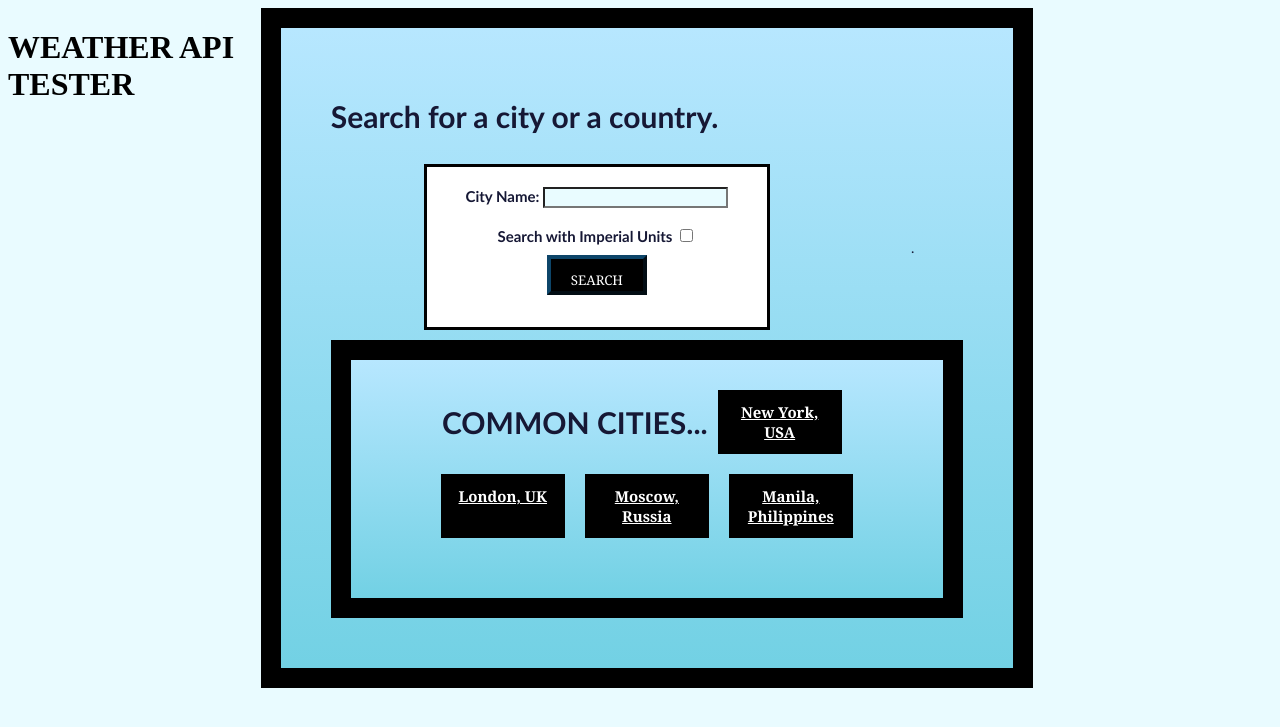
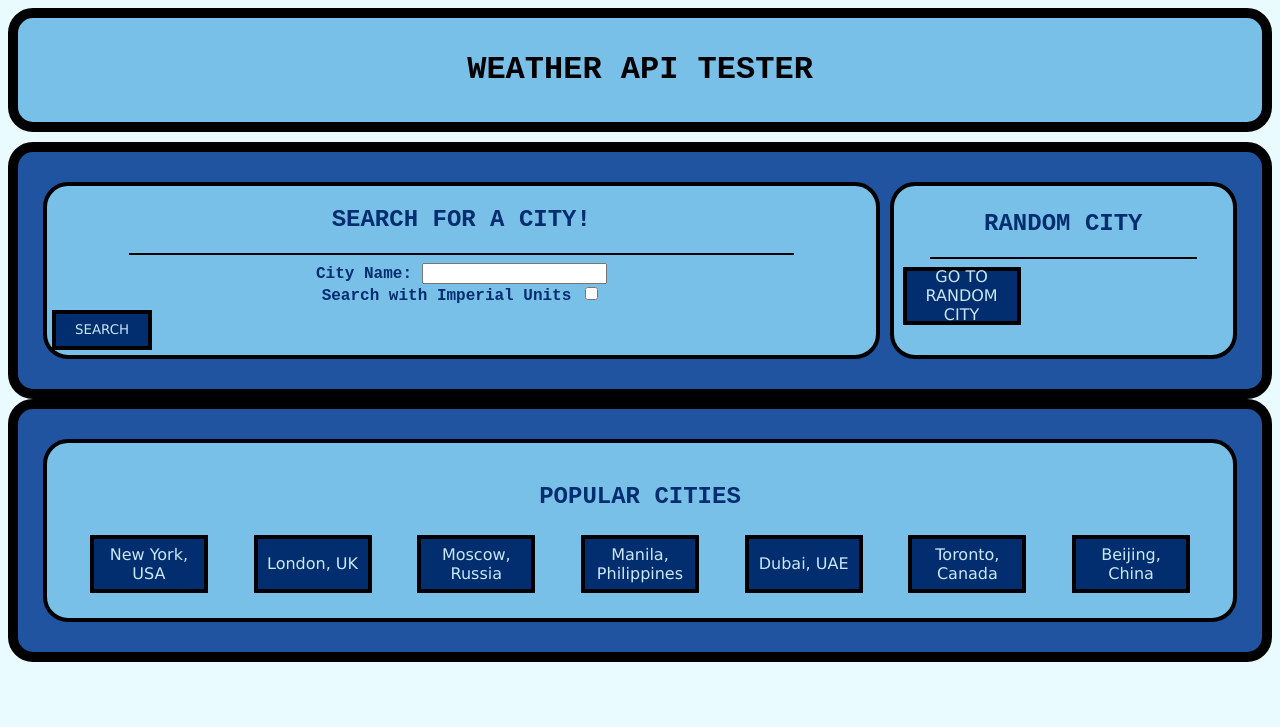
Before and after one commit to Edward-Mercado/django-weather-app, a Django app: page / in a window 1280 px wide. Shown: the top 727 px of the page. Run offline with Django 5.2, Linux system fonts and the light colour scheme.

Commit message:
oh damn things bad

```diff
--- a/weather_project/weather_app/templates/index.html
+++ b/weather_project/weather_app/static/application.css
@@ -1,57 +1,107 @@
-<!DOCTYPE html>
-{% load static %}
-<link rel="stylesheet" href="{% static 'styles.css' %}">
+h1 {
+    color: black;
+    text-align: center;
+    font-weight: bold;
+    font-family: 'Courier New';
+}
 
-<head>
-    <title> Weather in {{ name }} </title>
-    <style>
+h2 {
+    color: rgb(2, 45, 110);
+    font-family: 'Courier New';
+}
 
-    </style>
-</head>
+.title_div {
+    padding: 12px;
+    margin-bottom: 10px;
+    display: flex;
+    align-items: center;
+    justify-content: center;
+    background-color: rgb(121, 192, 233);
+    border: black solid 10px;
+    border-radius: 25px;
+}
 
-<body>
-    <h1 style="text-align: center"> Weather in {{ name }}, on {{ date }} </h1>
-    <h3 style="text-align: center"> This page uses {{ units }} units. <a href="/search/{{ snake_cased_name }}/{{ reverse_units }}"> Switch to {{ reverse_units }}? </a> </h3>
-    <p style="text-align: center"> Last Updated: {{ time }} </h3>
-    <div class="main_div">
+.main_content {
+    display: flex;
+    flex-flow: row wrap;
+    justify-content: space-around;
+    background-color: rgb(32, 83, 160);
+    border: black solid 10px;
+    border-radius: 25px;
+    padding: 20px;
+}
 
-        <div class="attribute" style="background-color: {{ temp_color }}; color: black;">
-            <img src={% static "images/thermometer.png" %} width="120" height="100">
-            <h1> TEMPERATURE </h1>
-            <h2> {{ temperature }} </h2>
-        </div>
+.big {
+    text-align: center;
+    justify-content: center;
+    align-items: center;
+    margin-top: 10px;
+    margin-right: 5px;
+    margin-left: 5px;
+    margin-bottom: 10px;
+    background-color: rgb(121, 192, 233);
+    border: black solid 4px;
+    border-radius: 25px;
+    flex: 1;
+}
 
-        <div class="big_filler"><p style="font-size: 12px; font-color: #e9fbff;"> . </p></div>
+.bigger {
+    text-align: center;
+    margin-top: 10px;
+    margin-right: 5px;
+    margin-left: 5px;
+    margin-bottom: 10px;
+    background-color: rgb(121, 192, 233);
+    border: black solid 4px;
+    border-radius: 25px;
+    flex: 1.5;
+    display: flex;
+    flex-flow: row wrap;
+    justify-content: space-around;
+    padding: 20px;
+}
 
-        <div class="attribute">
-            <img src={% static weather_image %} width="200" height="100">
-            <h1> DESCRIPTION OF WEATHER </h1>
-            <h2> {{ weather }} </h2>
-        </div>
+.small {
+    text-align: center;
+    margin-top: 10px;
+    margin-right: 5px;
+    margin-left: 5px;
+    margin-bottom: 10px;
+    background-color: rgb(121, 192, 233);
+    border: black solid 4px;
+    border-radius: 25px;
+    flex: 0.4;
+    padding: 4px;
+}
 
-        <div class="big_filler"><p style="font-size: 12px; font-color: #e9fbff;"> . </p></div>
+.input_text {
+    color: rgb(2, 45, 110);
+    font-weight: bold;
+    font-family: 'Courier New';
+    width: 20px;
+    height: 20px;
+}
 
-        <div class="attribute">
-            <img src={% static "images/humidity.png" %} width="100" height="100">
-            <h1> HUMIDITY </h1>
-            <h2> {{ humidity }}% </h2>
-            <h2> It's {{ humidity_descriptor }} outside! </h2>
-        </div>
+.search_button {
+    display: flex;
+    justify-content: center;
+    align-items: center;
+    padding: 5px;
+    margin: 5px;
+    font-family: Verdana;
+    background-color:rgb(2, 45, 110);
+    color: rgb(202, 232, 247);
+    border: black 4px solid;
+    text-decoration: none;
+}
+.search_button:hover {
+    font-family: Verdana;
+    color:rgb(2, 45, 110);
+    background-color: rgb(202, 232, 247);
+    border: black 4px solid;
+    text-decoration: none;
+}
 
-        <div class="big_filler"><p style="font-size: 12px; font-color: #e9fbff;"> . </p></div>
-
-        <div class="attribute">
-            <img src={% static "images/wind.png" %} width="200" height="100">
-            <h1> WIND SPEED </h1>
-            <h2> {{ wind_speed }} </h2>
-        </div>
-
-        <div class="big_filler"><p style="font-size: 12px; font-color: #e9fbff;"> . </p></div>
-
-    </div>
-        <div style="margin: 12px">  . </div>
-        <a href="/input/random" class="search_button"> Try another Random Place </a> <br> </br>
-        <div style="margin: 12px">  . </div>
-        <a href="/" class="search_button"> HOME </a>
-
-</body>
+.fill {
+    width: 100%;
+}
--- a/weather_project/weather_app/templates/main.html
+++ b/weather_project/weather_app/templates/main.html
@@ -2,67 +2,49 @@
 {% load static %}
 <link rel="stylesheet" href="{% static 'styles.css' %}">
 
+<html>
     <head>
-    <title> Weather API Demo Sorta Thing </title>
-    <style>
-        .home_screen_div {
-            display: flex;
-            flex-direction: row;
-        }
-        .input_box {
-            max-width: 60%;
-            color: rgba(0, 63, 92, 1);
-            background-color: rgba(215, 249, 255, 0.55);
-        }
-        .width_editing {
-            max_width: 50%;
-        }
-        @media (max-width: 1000px) {
-            .home_screen_div {
-                display: flex;
-                flex-direction: column;
-            }
-            .title_text {
-                text-align: center;
-                margin: 20px;
-            }
-            .width_editing {
-                max_width: 100%;
-            }
-        }
-    </style>
+        <link rel="stylesheet" href="application.css">
     </head>
 
     <body>
-    <div class="home_screen_div">
-        <div style="width:20%">
-            <h1 class="title_text"> WEATHER API TESTER </h1>
+        <header>
+            <div class="title_div">
+                <h1> WEATHER API TESTER <h1>
             </div>
-        <div class="main_div" style="justify-content: flex-start; width: 50%;">
-            <h1 class="width_editing" style="text-align: center"> Search for a city or a country. </h1> <br>
-            <div style="width:80%;margin:10px auto; height: 120px; padding: 20px;" class="search_box_div">
+        </header>
+
+        <div class="main_content">
+            <div class="big">
+                <h2> SEARCH FOR A CITY! </h2>
+                <hr style="border: 1px solid black; width: 80%;">
                 <form method="POST" action="input/">
                 {% csrf_token %}
-                <label for="user_input"> City Name: </label>
-                <input type="text" id="user_input" name="user_input" required class="input_box"> <br> </br>
-                <label for="units"> Search with Imperial Units </label>
-                <input type="checkbox" id="units" name="unit_type">
+                <label for="user_input" class="input_text"> City Name: </label>
+                <input type="text" id="user_input" name="user_input" required class="input_box"> <br>
+                <label for="units" class="input_text"> Search with Imperial Units </label>
+                <input type="checkbox" id="units" name="unit_type" class="custom_checkbox">
                 <button type="submit" class = "search_button"> SEARCH </button>
                 </form>
             </div>
-
-            <div class="big_filler">
-                <p style="font-size: 12px; font-color: rgba(0, 0, 0, 0.0001);"> . </p>
+            <div class="small">
+                <h2> RANDOM CITY </h2>
+                <hr style="border: 1px solid black; width: 80%;">
+                <a href="/input/random" class="search_button"> GO TO RANDOM CITY </a>
+            </div>
         </div>
 
-            <div class="main_div" style="padding-top: 20px">
-                <h1 style="text-align: left"> COMMON CITIES... </h1>
+        <div class="main_content">
+            <div class="bigger">
+                <h2 class="fill"> POPULAR CITIES </h2>
                 <a href="/search/new_york/metric" class="search_button"> New York, USA </a>
                 <a href="/search/london/metric" class="search_button"> London, UK </a>
                 <a href="/search/moscow/metric" class="search_button"> Moscow, Russia </a>
                 <a href="/search/manila/metric" class="search_button"> Manila, Philippines </a>
+                <a href="/search/dubai/metric" class="search_button"> Dubai, UAE </a>
+                <a href="/search/toronto/metric" class="search_button"> Toronto, Canada </a>
+                <a href="/search/beijing/metric" class="search_button"> Beijing, China </a>
             </div>
         </div>
-    </div>
-
     </body>
+</html>
```
Lines whose indentation alone changed are shown as unchanged.
